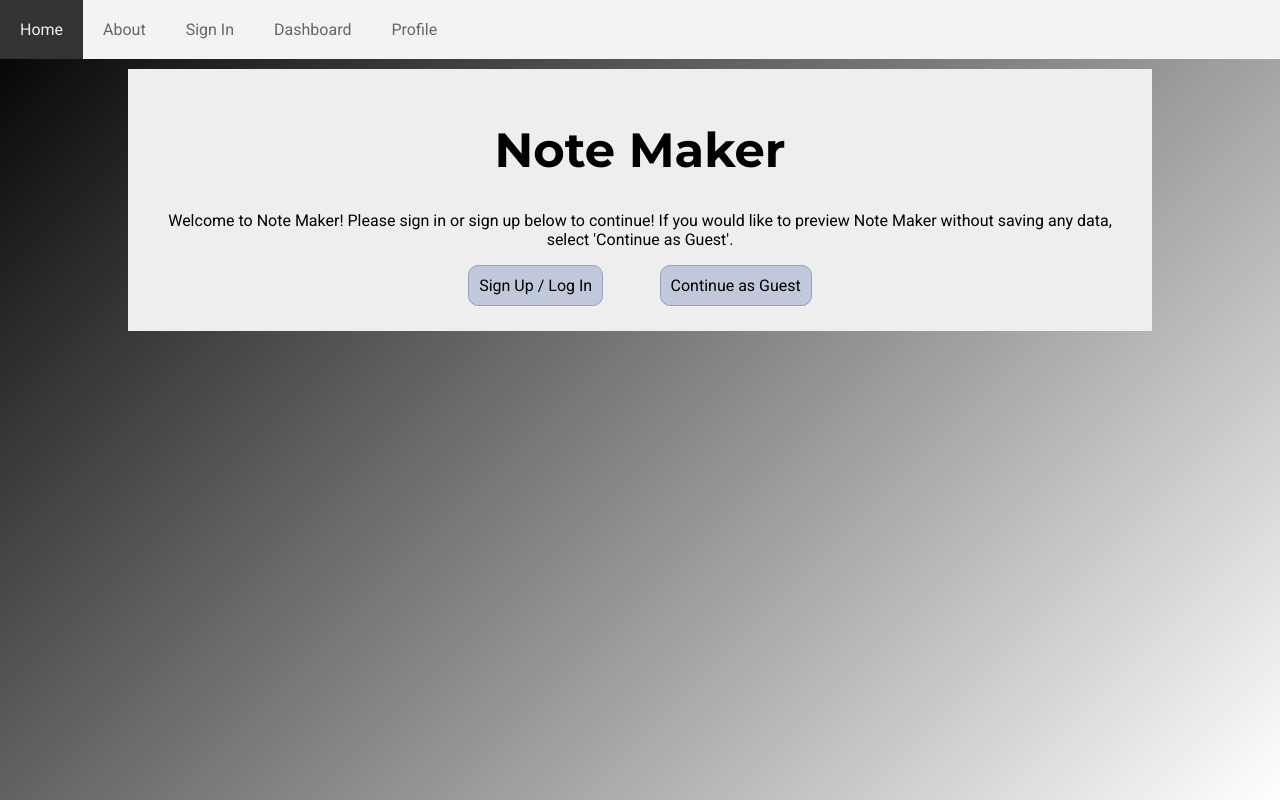
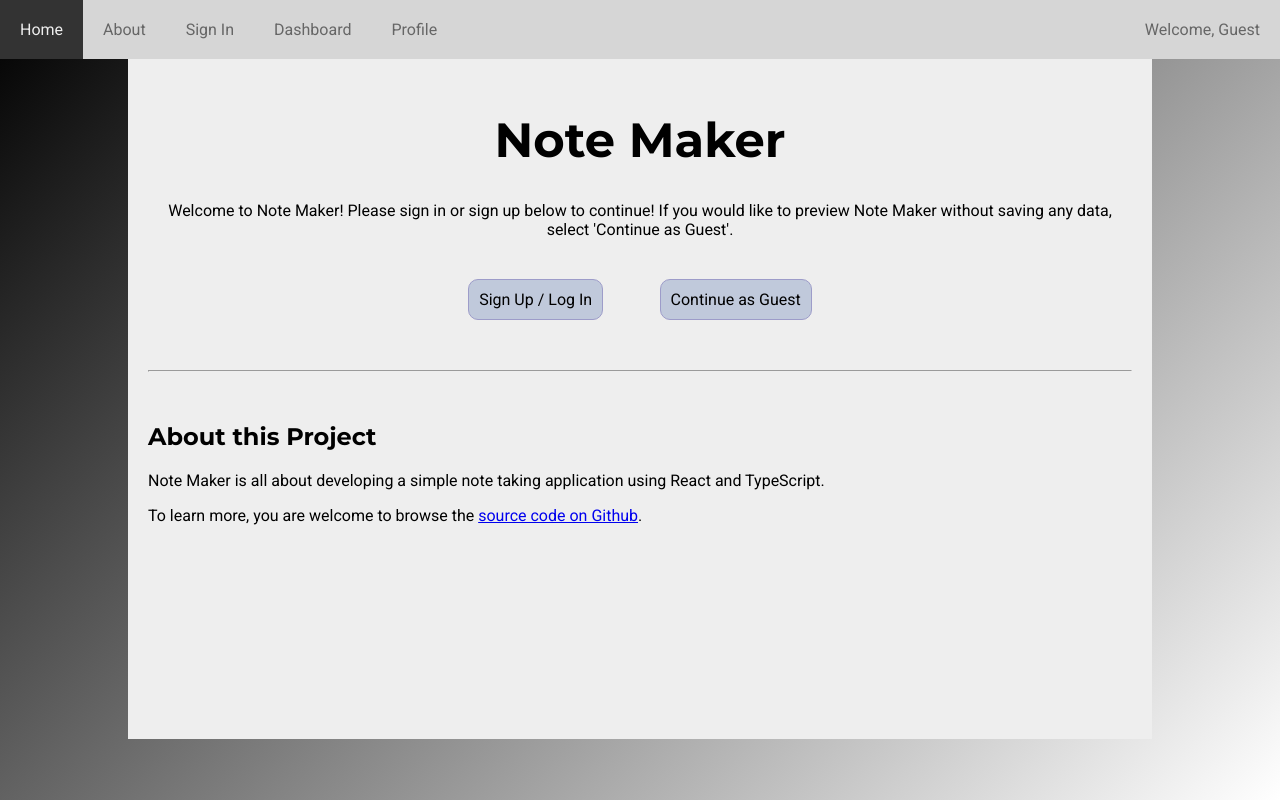
Before and after one commit to kroessam/note-maker, a React (Vite) app: page / in a window 1280 px wide. Built offline with nearby package versions, Linux system fonts and the light colour scheme.

Commit message:
Styles & Form Heading

```diff
--- a/src/App.css
+++ b/src/App.css
@@ -18,8 +18,11 @@ body {
   background-image: linear-gradient(135deg, black, white);
 }
 
+main {
+  min-height: 80vh;
+}
+
 header {
-  margin-bottom: 10px;
   background-color: #f3f3f3;
   color: #666;
   display: flex;
@@ -30,6 +33,7 @@ header {
 nav {
   display: flex;
   justify-content: space-between;
+  background-color: #d6d6d6;
 
   & p {
     padding: 20px;
@@ -76,7 +80,7 @@ h1 {
 
 .btn-box {
   width: 400px;
-  margin: 5px auto;
+  margin: 40px auto;
   display: flex;
   justify-content: space-around;
 }
--- a/src/App.tsx
+++ b/src/App.tsx
@@ -10,7 +10,7 @@ import { useState } from "react";
 
 function App() {
 
-  const [currentUser, setCurrentUser] = useState("");
+  const [currentUser, setCurrentUser] = useState("Guest");
 
   return (
     <>
--- a/src/pages/Home.tsx
+++ b/src/pages/Home.tsx
@@ -20,6 +20,21 @@ const Home = () => {
             Continue as Guest
           </Link>
         </div>
+        <hr />
+        <section>
+          <h2>About this Project</h2>
+          <p>
+            Note Maker is all about developing a simple note taking application
+            using React and TypeScript.
+          </p>
+          <p>
+            To learn more, you are welcome to browse the{" "}
+            <a href="https://github.com/kroessam/note-maker">
+              source code on Github
+            </a>
+            .
+          </p>
+        </section>
       </main>
     </>
   );
--- a/src/pages/SignIn.tsx
+++ b/src/pages/SignIn.tsx
@@ -12,7 +12,7 @@ const SignIn = () => {
         <Link className="btn" to="/">
           Back to Home
         </Link>
-        <h1>Sign In</h1>
+        <h1>{hasAccount ? "Sign In" : "Create Account"}</h1>
         {hasAccount ? <SignInForm /> : <SignUpForm />}
         <p
           className="txt-click"
```
